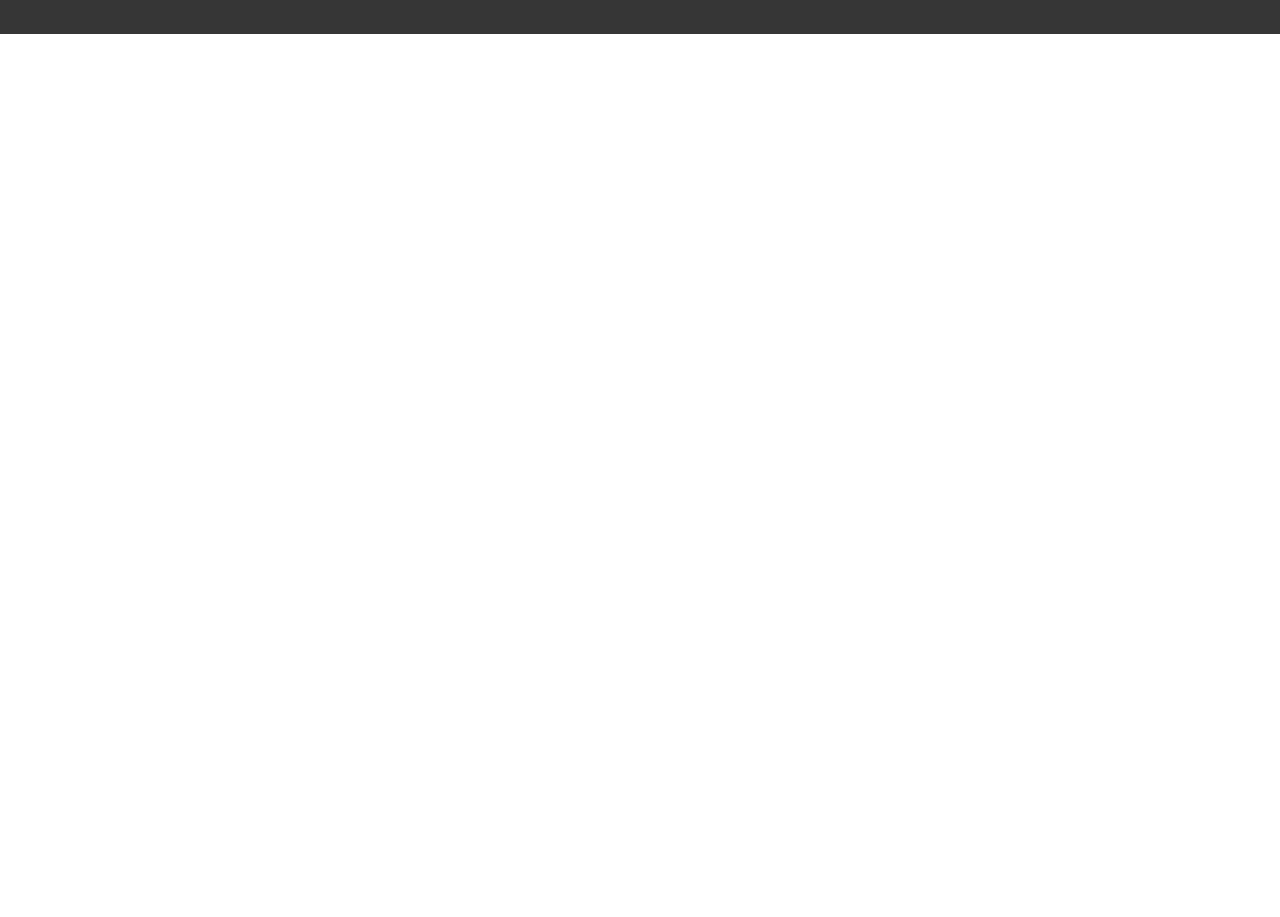
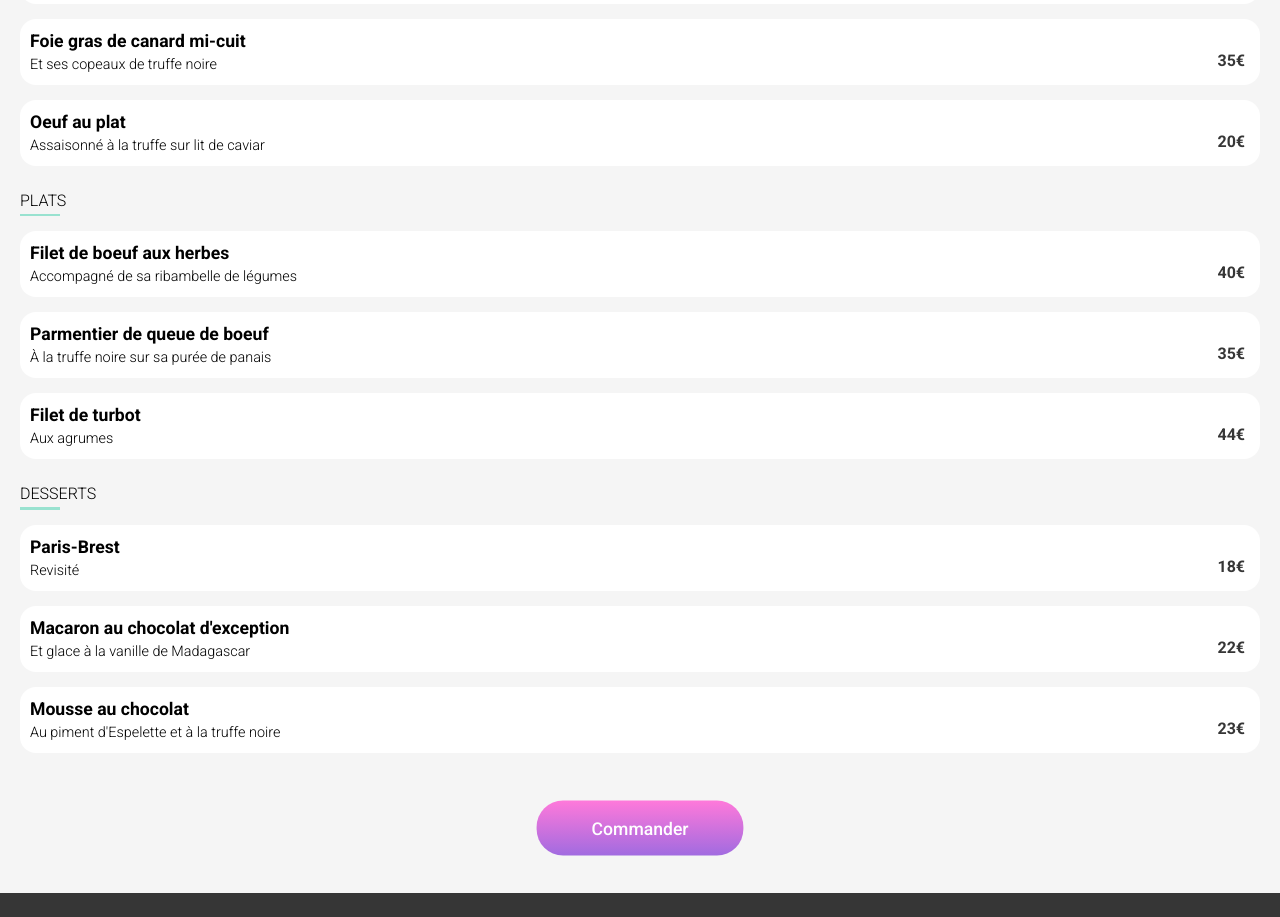
Before and after one commit to 8UK0W5K1/P3_OCR, a website: page la_palette_du_gout.html in a window 1280 px wide. Shown: the part 472-1389 px from the top of the page. Before the commit the page ends 800 px from the top, so only its background shows below. Drawn offline with Linux system fonts and the light colour scheme; a web font is replaced by a local one.

Commit message:
add palettedugout fullpage exept animations and desktop version

```diff
--- a/la_palette_du_gout.html
+++ b/la_palette_du_gout.html
@@ -22,7 +22,81 @@
 
     <main>
       <div class="restaurant_bg_image palette_du_gout"></div>
-      <section><button class="btn">Commander</button></section>
+      <section class="restaurant_card">
+        <div class="restaurant_card_name">
+          <h2>La palette du goût</h2>
+          <!-- <i class="far fa-heart"><i class="fas fa-heart"></i></i> -->
+        </div>
+        <section class="menu">
+          <h3>Entrées</h3>
+          <div class="dish">
+            <div class="dish--content">
+              <p class="dish_name">Fricassée d'escargot</p>
+              <p>Au piment d'Espelette</p>
+            </div>
+            <div class="dish--price">25€</div>
+          </div>
+          <div class="dish">
+            <div class="dish--content">
+              <p class="dish_name">Foie gras de canard mi-cuit</p>
+              <p>Et ses copeaux de truffe noire</p>
+            </div>
+            <div class="dish--price">35€</div>
+          </div>
+          <div class="dish">
+            <div class="dish--content">
+              <p class="dish_name">Oeuf au plat</p>
+              <p>Assaisonné à la truffe sur lit de caviar</p>
+            </div>
+            <div class="dish--price">20€</div>
+          </div>
+          <h3>Plats</h3>
+          <div class="dish">
+            <div class="dish--content">
+              <p class="dish_name">Filet de boeuf aux herbes</p>
+              <p>Accompagné de sa ribambelle de légumes</p>
+            </div>
+            <div class="dish--price">40€</div>
+          </div>
+          <div class="dish">
+            <div class="dish--content">
+              <p class="dish_name">Parmentier de queue de boeuf</p>
+              <p>À la truffe noire sur sa purée de panais</p>
+            </div>
+            <div class="dish--price">35€</div>
+          </div>
+          <div class="dish">
+            <div class="dish--content">
+              <p class="dish_name">Filet de turbot</p>
+              <p>Aux agrumes</p>
+            </div>
+            <div class="dish--price">44€</div>
+          </div>
+          <h3>Desserts</h3>
+          <div class="dish">
+            <div class="dish--content">
+              <p class="dish_name">Paris-Brest</p>
+              <p>Revisité</p>
+            </div>
+            <div class="dish--price">18€</div>
+          </div>
+          <div class="dish">
+            <div class="dish--content">
+              <p class="dish_name">Macaron au chocolat d'exception</p>
+              <p>Et glace à la vanille de Madagascar</p>
+            </div>
+            <div class="dish--price">22€</div>
+          </div>
+          <div class="dish">
+            <div class="dish--content">
+              <p class="dish_name">Mousse au chocolat</p>
+              <p>Au piment d'Espelette et à la truffe noire</p>
+            </div>
+            <div class="dish--price">23€</div>
+          </div>
+          <section><button class="btn">Commander</button></section>
+        </section>
+      </section>
     </main>
     <footer>
       <h3>ohmyfood</h3>
--- a/sass/pages/_restaurants_menus.scss
+++ b/sass/pages/_restaurants_menus.scss
@@ -0,0 +1,77 @@
+.restaurant_card {
+  border-radius: 2.5rem 2.5rem 0 0;
+  background-color: $grey;
+  margin-top: -30px;
+  margin-bottom: 0;
+  padding: 30px 20px 40px 20px;
+  width: 100%;
+  height: auto;
+
+  .restaurant_card_name {
+    display: flex;
+    justify-content: space-between;
+    h2 {
+      font-family: 'Shrikhand';
+      font-size: 1.7rem;
+      font-weight: 500;
+    }
+
+    i {
+      padding: 25px 25px;
+    }
+  }
+  h3 {
+    margin-top: 25px;
+    font-size: 1rem;
+    text-transform: uppercase;
+    font-weight: 300;
+    &::after {
+      content: '';
+      display: block;
+      height: 2.5px;
+      width: 40px;
+      background-color: $tertiary-color;
+      margin-top: 4px;
+    }
+  }
+
+  .dish {
+    @extend .flex;
+    justify-content: space-between;
+    width: 100%;
+    border-radius: 1rem;
+    background-color: $white;
+    margin-top: 15px;
+    &--content {
+      width: 80%;
+      padding: 12px 0 12px 10px;
+      .dish_name {
+        margin-bottom: 5px;
+        font-size: 1.1rem;
+        font-weight: 600;
+      }
+      p {
+        margin: 0;
+        font-weight: 300;
+        font-size: 0.9rem;
+        text-overflow: ellipsis;
+      }
+    }
+
+    &--price {
+      @extend .flex;
+      align-items: flex-end;
+      color: $dark-grey;
+      font-weight: 700;
+      position: relative;
+      right: 15px;
+      bottom: 15px;
+    }
+  }
+
+  .btn {
+    display: block;
+    margin: auto;
+    margin-top: 50px;
+  }
+}
```
Also changed, not shown: assets/css/style.css, 1 other file.
